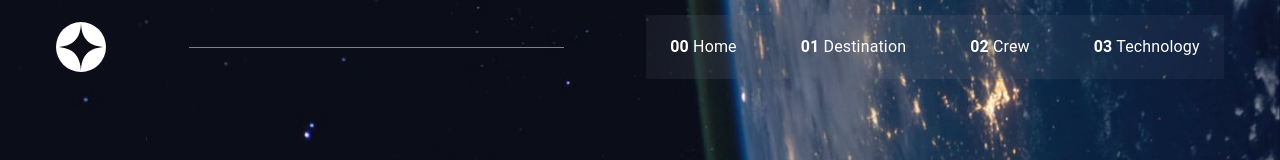
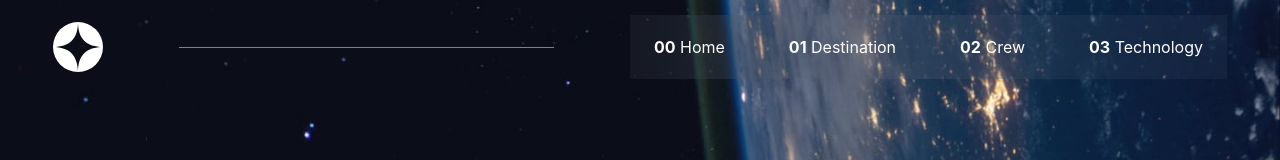
Before and after one commit to Proton-number/space-tourism, a React (Vite) app: page / in a window 1280 px wide. Shown: the top 160 px of the page. Built offline with nearby package versions, Linux system fonts and the light colour scheme.

Commit message:
testing....

```diff
--- a/src/Components/Nav.jsx
+++ b/src/Components/Nav.jsx
@@ -40,6 +40,7 @@ function Nav() {
                 component={motion.p}
                 whileHover={{ y: -4 }}
                 sx={{ cursor: "pointer" }}
+                variant="p"
               >
                 {" "}
                 <b>00</b> Home{" "}
@@ -54,6 +55,7 @@ function Nav() {
                 component={motion.p}
                 whileHover={{ y: -4 }}
                 sx={{ cursor: "pointer" }}
+                variant="p"
               >
                 {" "}
                 <b>01</b> Destination{" "}
@@ -67,6 +69,7 @@ function Nav() {
                 component={motion.p}
                 whileHover={{ y: -4 }}
                 sx={{ cursor: "pointer" }}
+                variant="p"
               >
                 {" "}
                 <b>02</b> Crew{" "}
@@ -80,6 +83,7 @@ function Nav() {
                 component={motion.p}
                 whileHover={{ y: -4 }}
                 sx={{ cursor: "pointer" }}
+                variant="p"
               >
                 {" "}
                 <b>03</b> Technology{" "}
```
